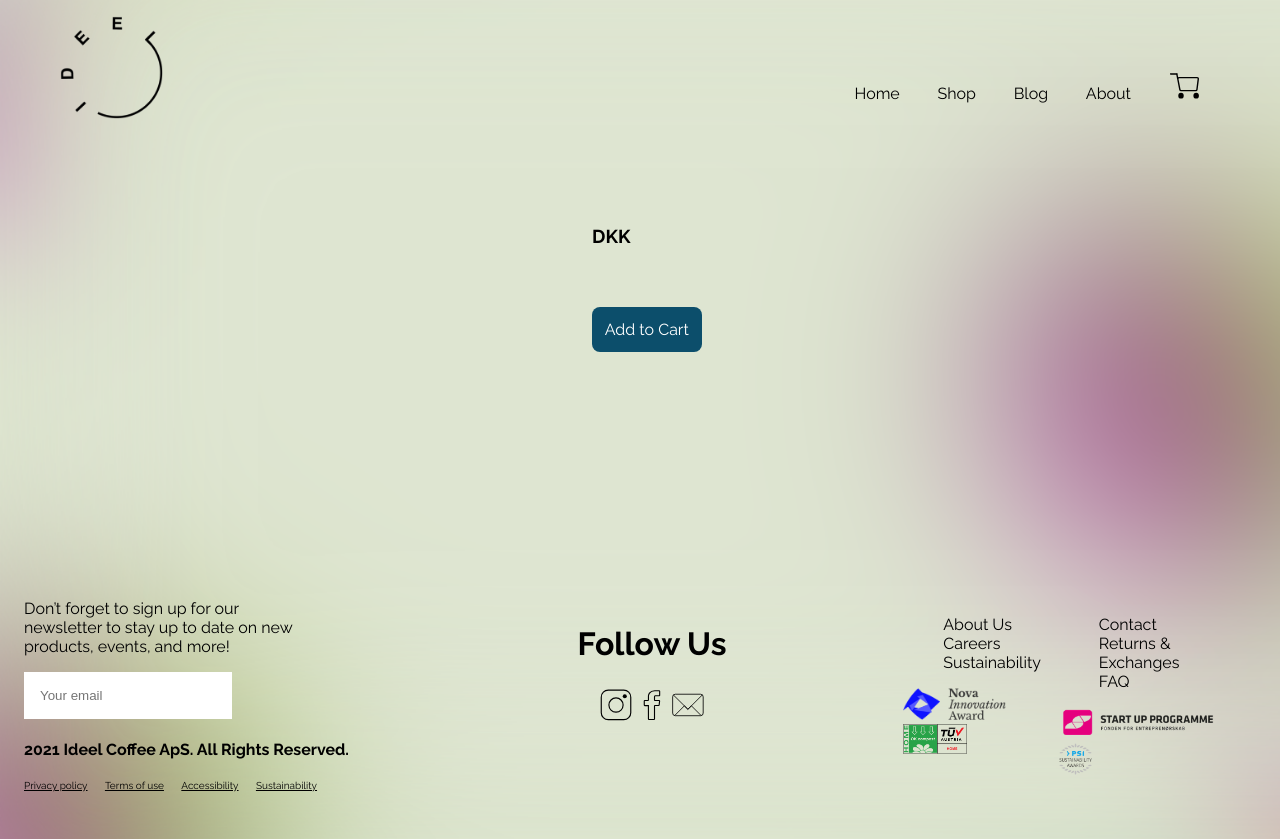
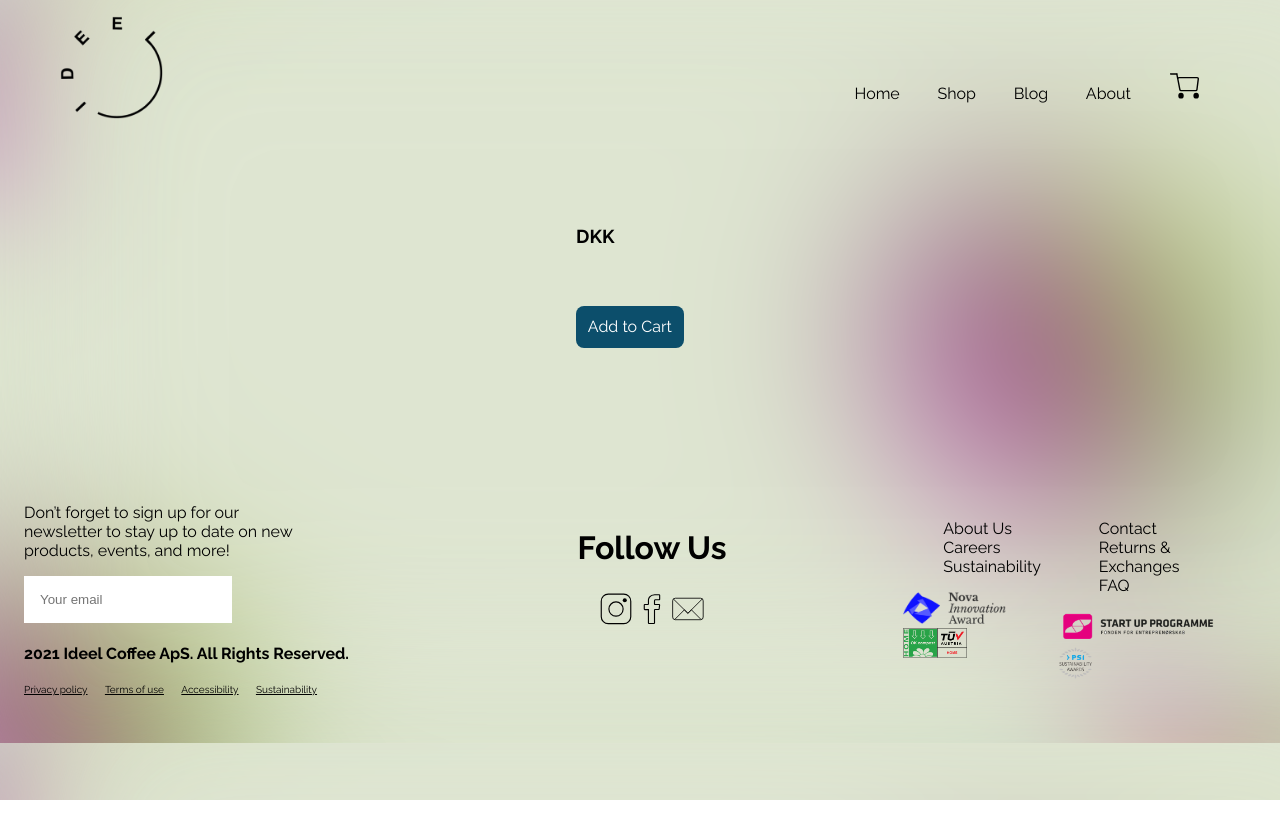
Before and after one commit to stefaniapieloiu/Ideel-Kaffe, a plain HTML site: page product.html in a window 1280 px wide. After the commit the page ends 800 px from the top, so only its background shows below. Drawn offline with Linux system fonts and the light colour scheme; no server answers.

Commit message:
product page fixed

```diff
--- a/css/index.css
+++ b/css/index.css
@@ -9,6 +9,6 @@
 }
 
 #home-image {
-  width: 30%;
+  width: 40%;
   margin-left: 10%;
 }
--- a/css/product.css
+++ b/css/product.css
@@ -1,23 +1,26 @@
 @import url("https://fonts.googleapis.com/css2?family=Raleway:wght@400;500;700&display=swap");
 :root {
   --primary-font: "Raleway", sans-serif;
+}
+main {
+  margin: 2rem;
 }
 
 #product {
   display: flex;
   flex-direction: row;
-  column-gap: 4rem;
   justify-content: space-between;
-  row-gap: 3rem;
+  margin-left: 2rem;
 }
 
 .product-img {
-  height: 30rem;
+  height: 20rem;
 }
 
 .info {
   width: 50%;
-  padding: 3rem;
+  padding: 1rem;
+  padding-right: 5rem;
   display: flex;
   flex-direction: column;
 }
--- a/js/product.js
+++ b/js/product.js
@@ -1,7 +1,7 @@
 const urlParams = new URLSearchParams(window.location.search);
 const id = urlParams.get("id");
 
-fetch("https://kea2sem-4cc6.restdb.io/rest/ideelkaffe" + id, {
+fetch("https://kea2sem-4cc6.restdb.io/rest/ideelkaffe/" + id, {
   method: "GET",
   headers: {
     "x-apikey": "60b8c65d318a330b62f58a37",
--- a/product.html
+++ b/product.html
@@ -6,7 +6,7 @@
     <meta name="viewport" content="width=device-width, initial-scale=1.0" />
     <link rel="stylesheet" href="css/beauty.css" />
     <link rel="stylesheet" href="css/product.css" />
-    <title>Ideel Kaffe</title>
+    <title>Product</title>
   </head>
   <body>
     <header>
```
Also changed, not shown: index.html (+1 -1 lines), product-list.html (+1 -2 lines).
